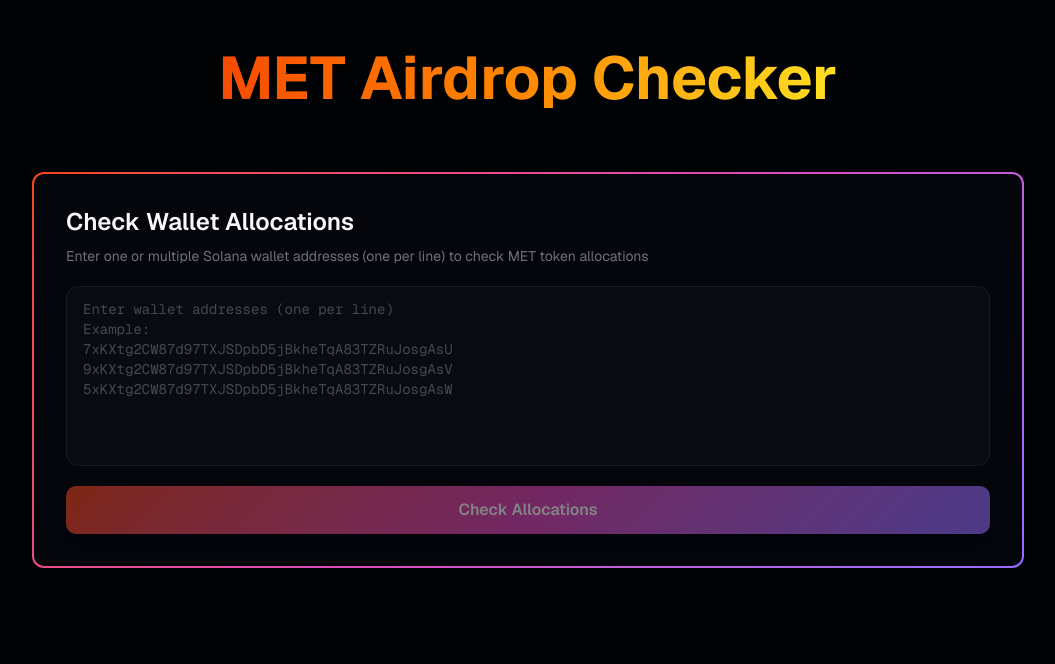
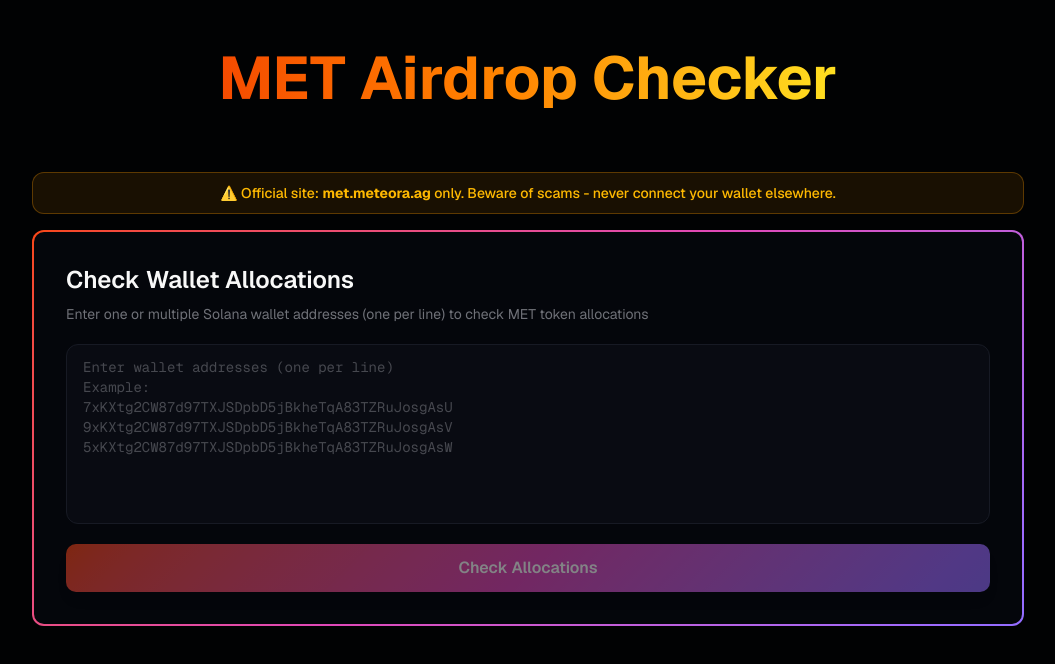
Before and after one commit to RedBoardDev/met-checker, a Next.js app: page / in a window 1280 px wide. Shown: the top 664 px of the page, without its empty margins (112-1167 px from the left). Built offline with nearby package versions, Linux system fonts and the light colour scheme.

Commit message:
feat: add warning message in AirdropChecker component
- Included a warning section to inform users about the official site and caution against scams.
- Enhanced user awareness regarding wallet security.

```diff
--- a/components/airdrop-checker.tsx
+++ b/components/airdrop-checker.tsx
@@ -117,6 +117,12 @@ export function AirdropChecker() {
         </h1>
       </div>
 
+      <div className="bg-amber-500/10 border border-amber-500/30 rounded-lg px-4 py-2.5 mb-4">
+        <p className="text-sm text-amber-600 dark:text-amber-400 text-center font-medium">
+          ⚠️ Official site: <span className="font-bold">met.meteora.ag</span> only. Beware of scams - never connect your wallet elsewhere.
+        </p>
+      </div>
+
       <div className="gradient-border mb-12">
         <div className="gradient-border-content p-6 md:p-8">
           <h2 className="text-xl md:text-2xl font-semibold mb-2 text-foreground">Check Wallet Allocations</h2>
```
